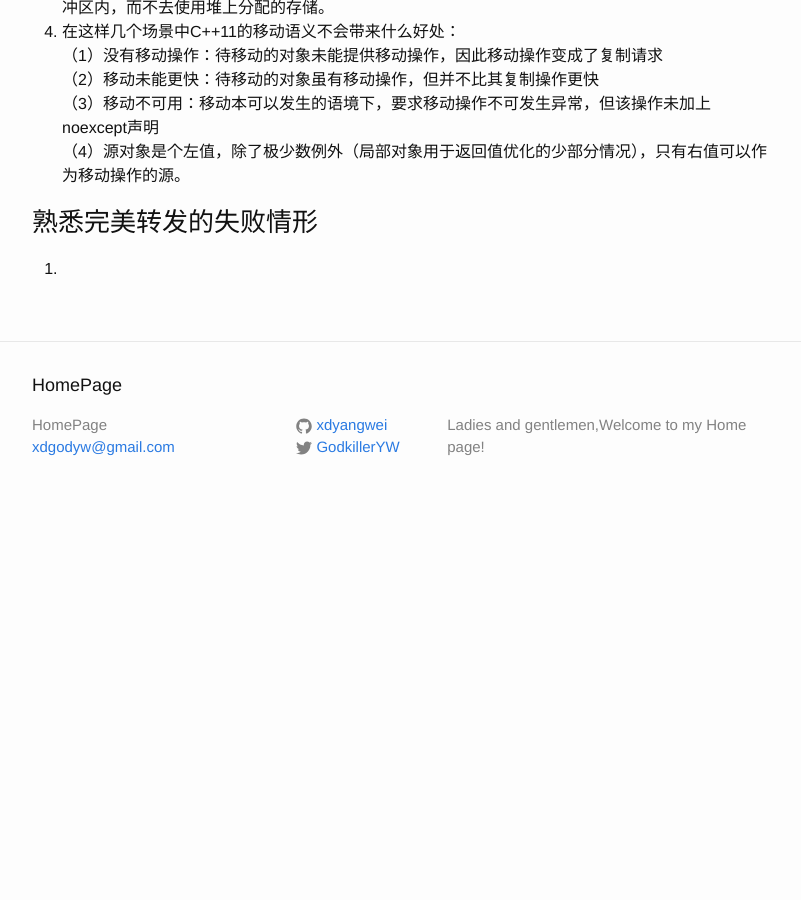
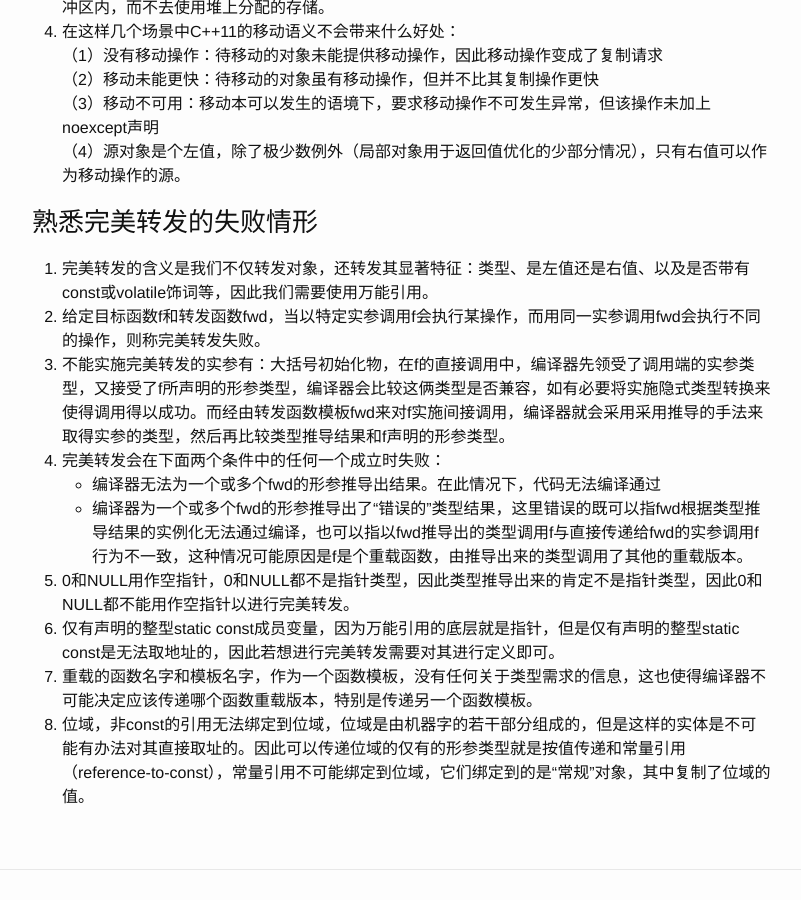
Before and after one commit to xdyangwei/xdyangwei.github.io, a Jekyll site: the page built from _posts/2019-2-28-右值引用、移动语义和完美转发（2）.md, in a window 1280 px wide and 900 px high, scrolled down 1850 px. Shown: the whole window, without its empty margins (238-1039 px from the left). Built offline with Jekyll 4.4.1, drawn with Linux system fonts in a browser that asks for light colours; our own code applies the rules of GitHub Pages for plain Markdown files; before the commit the page ends 2369 px from its top, so only the background shows below that.

Commit message:
complete the situation when perfect forward failed

```diff
--- a/_posts/2019-2-28-右值引用、移动语义和完美转发（2）.md
+++ b/_posts/2019-2-28-右值引用、移动语义和完美转发（2）.md
@@ -53,4 +53,13 @@
 
 ### 熟悉完美转发的失败情形
 
-1.
+1. 完美转发的含义是我们不仅转发对象，还转发其显著特征：类型、是左值还是右值、以及是否带有const或volatile饰词等，因此我们需要使用万能引用。
+2. 给定目标函数f和转发函数fwd，当以特定实参调用f会执行某操作，而用同一实参调用fwd会执行不同的操作，则称完美转发失败。
+3. 不能实施完美转发的实参有：大括号初始化物，在f的直接调用中，编译器先领受了调用端的实参类型，又接受了f所声明的形参类型，编译器会比较这俩类型是否兼容，如有必要将实施隐式类型转换来使得调用得以成功。而经由转发函数模板fwd来对f实施间接调用，编译器就会采用采用推导的手法来取得实参的类型，然后再比较类型推导结果和f声明的形参类型。
+4. 完美转发会在下面两个条件中的任何一个成立时失败：
+    * 编译器无法为一个或多个fwd的形参推导出结果。在此情况下，代码无法编译通过
+    * 编译器为一个或多个fwd的形参推导出了“错误的”类型结果，这里错误的既可以指fwd根据类型推导结果的实例化无法通过编译，也可以指以fwd推导出的类型调用f与直接传递给fwd的实参调用f行为不一致，这种情况可能原因是f是个重载函数，由推导出来的类型调用了其他的重载版本。
+5. 0和NULL用作空指针，0和NULL都不是指针类型，因此类型推导出来的肯定不是指针类型，因此0和NULL都不能用作空指针以进行完美转发。
+6. 仅有声明的整型static const成员变量，因为万能引用的底层就是指针，但是仅有声明的整型static const是无法取地址的，因此若想进行完美转发需要对其进行定义即可。
+7. 重载的函数名字和模板名字，作为一个函数模板，没有任何关于类型需求的信息，这也使得编译器不可能决定应该传递哪个函数重载版本，特别是传递另一个函数模板。
+8. 位域，非const的引用无法绑定到位域，位域是由机器字的若干部分组成的，但是这样的实体是不可能有办法对其直接取址的。因此可以传递位域的仅有的形参类型就是按值传递和常量引用（reference-to-const），常量引用不可能绑定到位域，它们绑定到的是“常规”对象，其中复制了位域的值。
```
Also changed, not shown: _posts/2018-11-22-C++基础知识点.md (+1 -0 lines).
